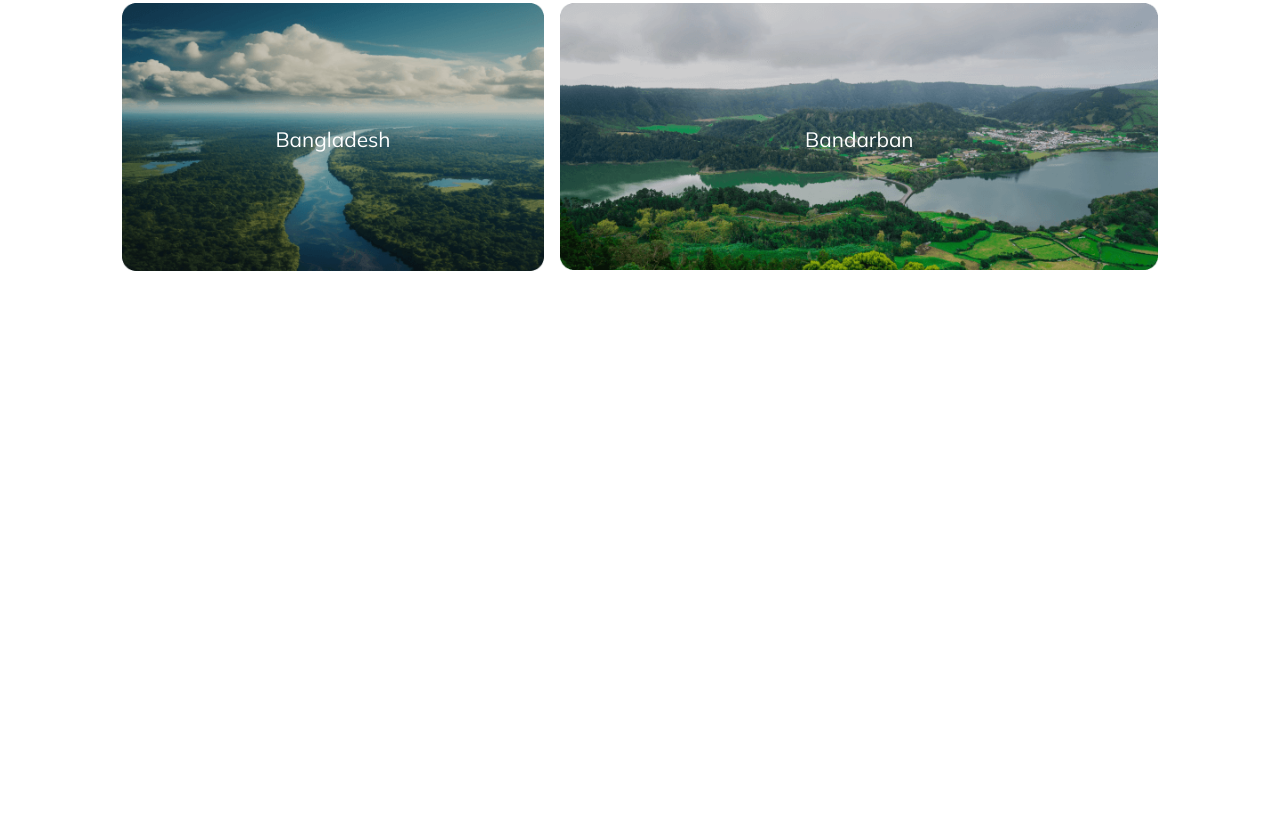
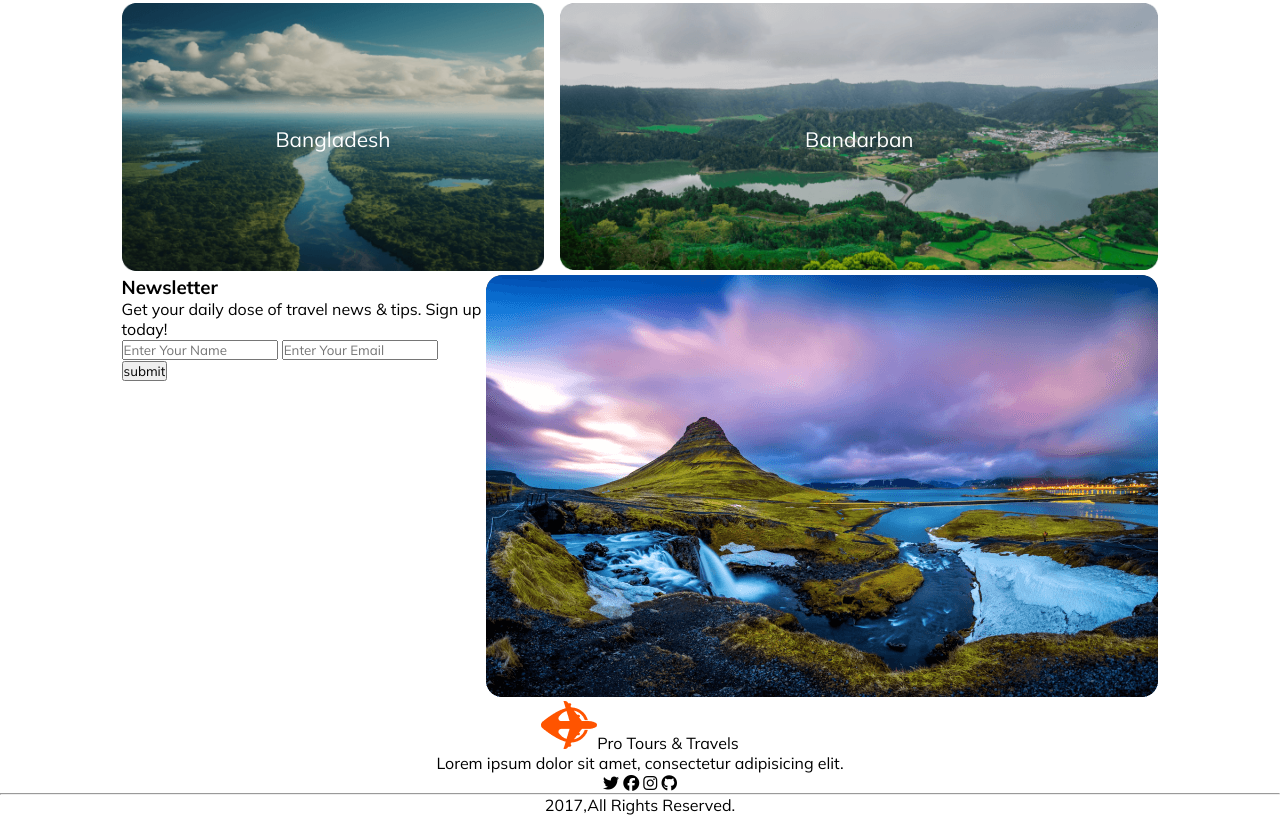
Before and after one commit to MUSTAKIMBIN/assignment-two, a plain HTML site: page index.html in a window 1280 px wide. Shown: the part 1878-2693 px from the top of the page. Before the commit the page ends 2153 px from the top, so only its background shows below. Drawn offline with Linux system fonts and the light colour scheme.

Commit message:
added basic newesleter and footer section

```diff
--- a/index.html
+++ b/index.html
@@ -50,6 +50,7 @@
                 <img src="Images/Rectangle 4.png" alt="">
             </div>
         </section>
+        <!-- destination section -->
         <section class="destination">
             <div class="destination-content">
                 <h2 class="section-title">Choose Your Destination</h2>
@@ -93,8 +94,37 @@
                 </div>
             </div>
         </section>
+        <!-- newsletter section -->
+        <sectoion class="newsletter">
+            <div class="newsletter-input">
+                <h3>Newsletter</h3>
+                <p>Get your daily dose of travel news & tips. Sign up today!</p>
+                <input type="text" placeholder="Enter Your Name ">
+                <input type="text" placeholder="Enter Your Email">
+                <input type="submit" value="submit">
+            </div>
+            <div class="newsletter-img">
+                <img src="Images/Rectangle 8 (1).png" alt="">
+            </div>
+        </sectoion>
     </main>
-    <footer></footer>
+
+
+
+
+    <footer>
+        <div class="footer">
+            <span><img src="Images/Group 40071 (2).png" alt="">Pro Tours & Travels</span>
+            <p>Lorem ipsum dolor sit amet, consectetur adipisicing elit.</p>
+            <i class="fa-brands fa-twitter"></i>
+            <i class="fa-brands fa-facebook"></i>
+            <i class="fa-brands fa-instagram"></i>
+            <i class="fa-brands fa-github"></i>
+            <hr>
+            <p>2017,All Rights Reserved.</p>
+
+        </div>
+    </footer>
     <script src="https://kit.fontawesome.com/e7c9d5a41b.js" crossorigin="anonymous"></script>
   </body>
 </html>
--- a/styles/style.css
+++ b/styles/style.css
@@ -157,3 +157,16 @@ select {
     "img3 img3 img3 img3 img4 img4 img4 img4 img4 img5 img5 img5"
     "img6 img6 img6 img6 img6 img7 img7 img7 img7 img7 img7 img7 ";
 }
+
+
+/* neweslatter */
+.newsletter{
+    display: flex;
+}
+
+
+
+/* footer */
+.footer{
+    text-align: center;
+}
```
